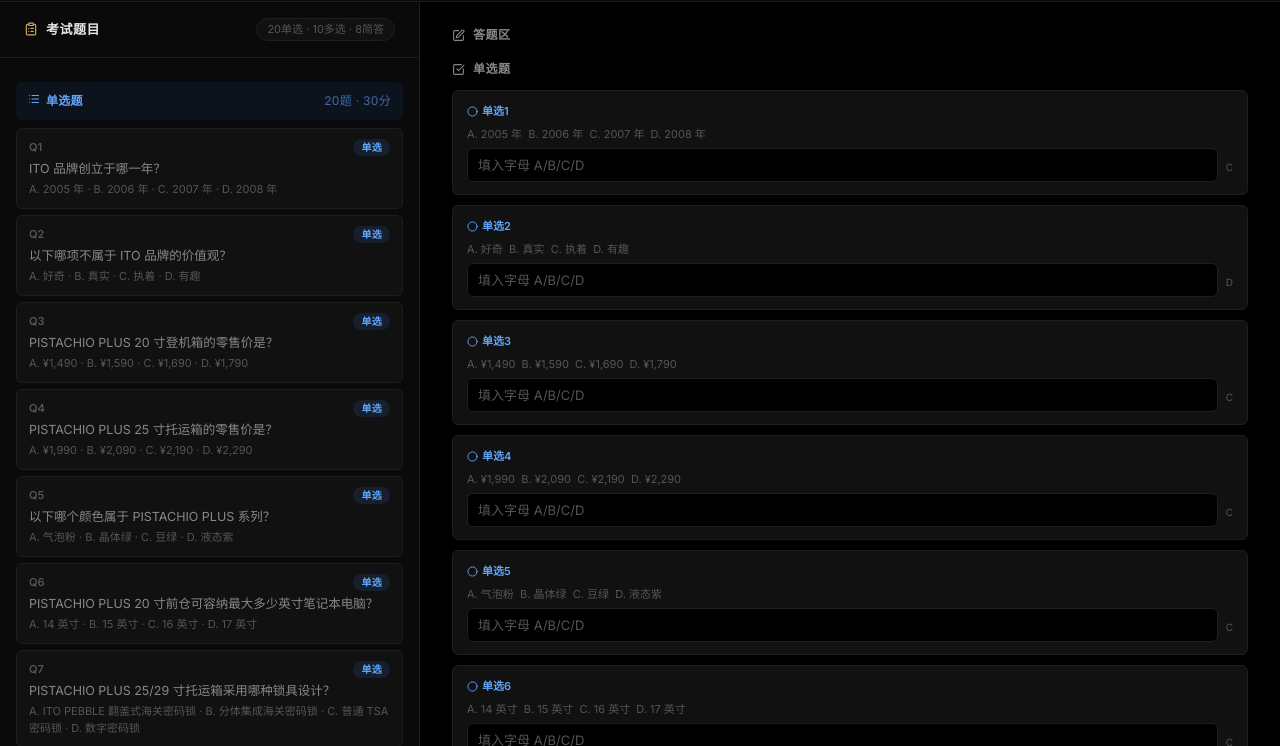
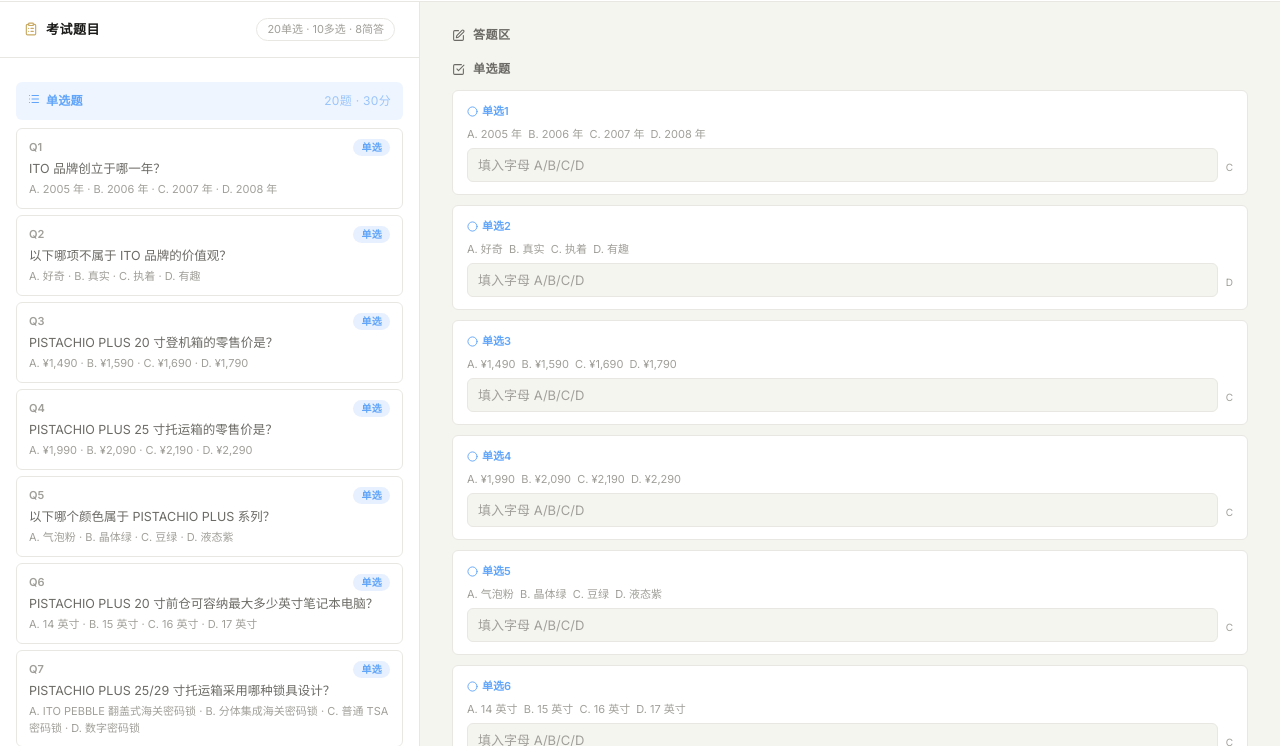
Before and after one commit to Mightymojoy/ITO-AI-Grading, a plain HTML site: page index.html in a window 1280 px wide. Shown: the part 54-800 px from the top of the page. Drawn offline with nearby package versions, Linux system fonts and the light colour scheme.

Commit message:
浅色主题：白色背景+ITO金色 accent

```diff
--- a/index.html
+++ b/index.html
@@ -10,24 +10,24 @@
 <style>
 *,*::before,*::after{margin:0;padding:0;box-sizing:border-box}
 :root{
-  --bg:#000;
-  --bg-surface:#0a0a0a;
-  --bg-card:#111;
-  --bg-hover:#1a1a1a;
-  --bg-active:#222;
-  --border:#1e1e1e;
-  --border-hover:#333;
-  --text:#e5e5e5;
-  --text-secondary:#888;
-  --text-tertiary:#555;
+  --bg:#f5f5f0;
+  --bg-surface:#ffffff;
+  --bg-card:#ffffff;
+  --bg-hover:#fafaf7;
+  --bg-active:#f0efea;
+  --border:#e8e7e2;
+  --border-hover:#c9c5b8;
+  --text:#1a1a18;
+  --text-secondary:#6b6a65;
+  --text-tertiary:#a09f99;
   --gold:#c9a962;
-  --gold-hover:#d4b76e;
-  --gold-dim:rgba(201,169,98,0.12);
+  --gold-hover:#b8984d;
+  --gold-dim:rgba(201,169,98,0.10);
   --gold-glow:rgba(201,169,98,0.04);
   --success:#22c55e;
-  --success-bg:rgba(34,197,94,0.1);
+  --success-bg:rgba(34,197,94,0.08);
   --warning:#eab308;
-  --warning-bg:rgba(234,179,8,0.1);
+  --warning-bg:rgba(234,179,8,0.08);
   --danger:#ef4444;
   --danger-bg:rgba(239,68,68,0.1);
   --radius:8px;
```
